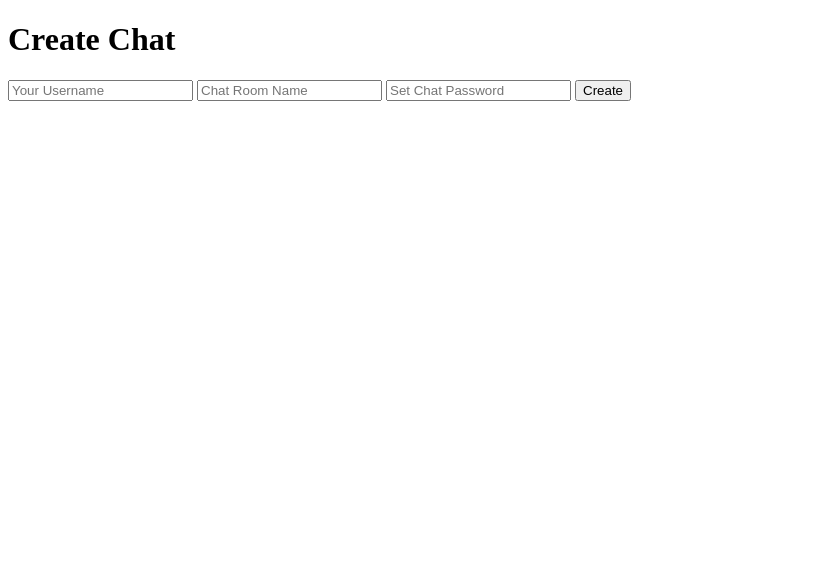
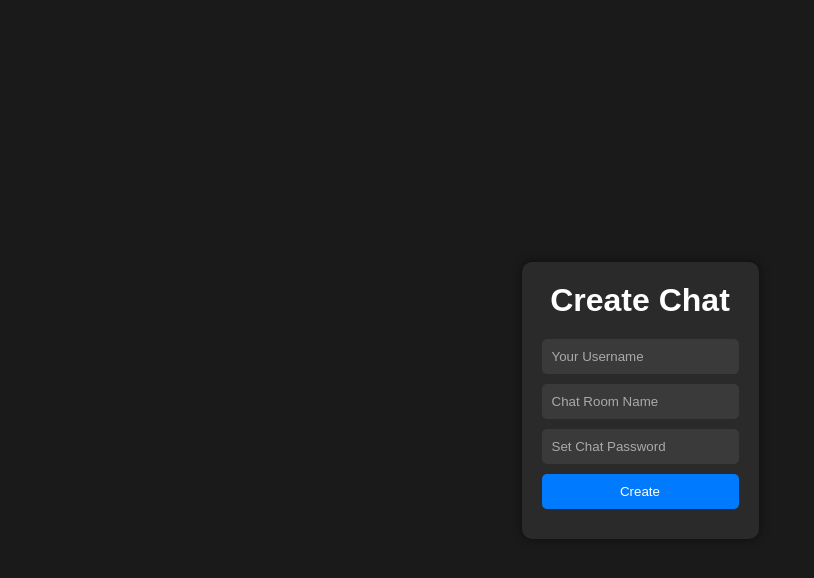
Before and after one commit to Aditta-Datta/chatting-site, a website: page public/create.html in a window 1280 px wide. Shown: the whole page, without its empty margins (0-814 px from the left). Drawn offline with nearby package versions, Linux system fonts and the light colour scheme.

Commit message:
Update create.html

```diff
--- a/public/create.html
+++ b/public/create.html
@@ -4,7 +4,65 @@
   <meta charset="UTF-8">
   <meta name="viewport" content="width=device-width, initial-scale=1.0">
   <title>Create Chat</title>
-  <link rel="stylesheet" href="styles.css">
+  <style>
+    * {
+      margin: 0;
+      padding: 0;
+      box-sizing: border-box;
+      font-family: Arial, sans-serif;
+    }
+    body {
+      background-color: #1a1a1a;
+      color: #ffffff;
+      display: flex;
+      justify-content: center;
+      align-items: center;
+      min-height: 100vh;
+    }
+    .container {
+      text-align: center;
+      padding: 20px;
+      background-color: #2a2a2a;
+      border-radius: 10px;
+      box-shadow: 0 0 10px rgba(0, 0, 0, 0.5);
+    }
+    h1 {
+      margin-bottom: 20px;
+    }
+    form {
+      display: flex;
+      flex-direction: column;
+      gap: 10px;
+      max-width: 300px;
+      margin: 0 auto;
+    }
+    input {
+      padding: 10px;
+      border: none;
+      border-radius: 5px;
+      background-color: #3a3a3a;
+      color: white;
+    }
+    input::placeholder {
+      color: #aaa;
+    }
+    button {
+      padding: 10px 20px;
+      background-color: #007bff;
+      border: none;
+      border-radius: 5px;
+      color: white;
+      cursor: pointer;
+      transition: background-color 0.3s;
+    }
+    button:hover {
+      background-color: #0056b3;
+    }
+    .error {
+      color: #ff5555;
+      margin-top: 10px;
+    }
+  </style>
 </head>
 <body>
   <div class="container">
```
